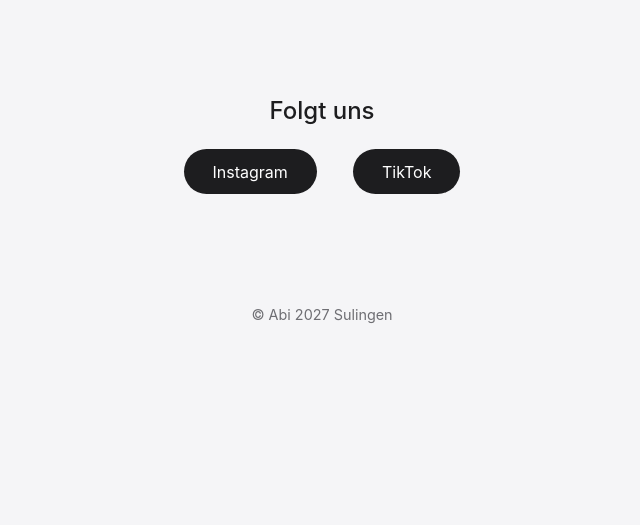
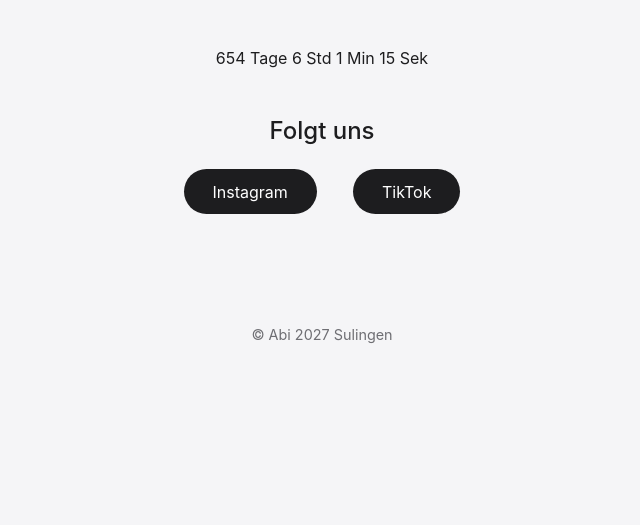
Before and after one commit to ibbifares-cmd/abi2027-website, a plain HTML site: page index.html in a window 1280 px wide. Shown: the part 275-800 px from the top of the page, without its empty margins (318-958 px from the left). Drawn offline with Linux system fonts and the light colour scheme.

Commit message:
Update index.html

```diff
--- a/index.html
+++ b/index.html
@@ -10,8 +10,12 @@
   <header>
     <img src="logo.png" alt="Abi 2027 Logo" id="logo">
     <h1>Abi 2027 Sulingen</h1>
-    <p>Gemeinsam stark – unser Weg zum Abitur</p>
+    <p>Wir zählen die Tage bis zum Abiball 🎓</p>
   </header>
+
+  <section id="countdown">
+    Lade Countdown ...
+  </section>
 
   <section class="social">
     <h2>Folgt uns</h2>
@@ -24,5 +28,30 @@
   <footer>
     © Abi 2027 Sulingen
   </footer>
+
+  <script>
+    // Countdown bis zum Abiball (03.07.2027, 19:00 Uhr)
+    const targetDate = new Date("2027-07-03T19:00:00").getTime();
+    const countdownEl = document.getElementById("countdown");
+
+    function updateCountdown() {
+      const now = new Date().getTime();
+      const distance = targetDate - now;
+
+      if (distance <= 0) {
+        countdownEl.innerHTML = "🎊 Der Abiball läuft gerade!";
+        return;
+      }
+
+      const days = Math.floor(distance / (1000 * 60 * 60 * 24));
+      const hours = Math.floor((distance % (1000 * 60 * 60 * 24)) / (1000 * 60 * 60));
+      const minutes = Math.floor((distance % (1000 * 60 * 60)) / (1000 * 60));
+      const seconds = Math.floor((distance % (1000 * 60)) / 1000);
+
+      countdownEl.innerHTML = `${days} Tage ${hours} Std ${minutes} Min ${seconds} Sek`;
+    }
+
+    setInterval(updateCountdown, 1000);
+  </script>
 </body>
 </html>
```
